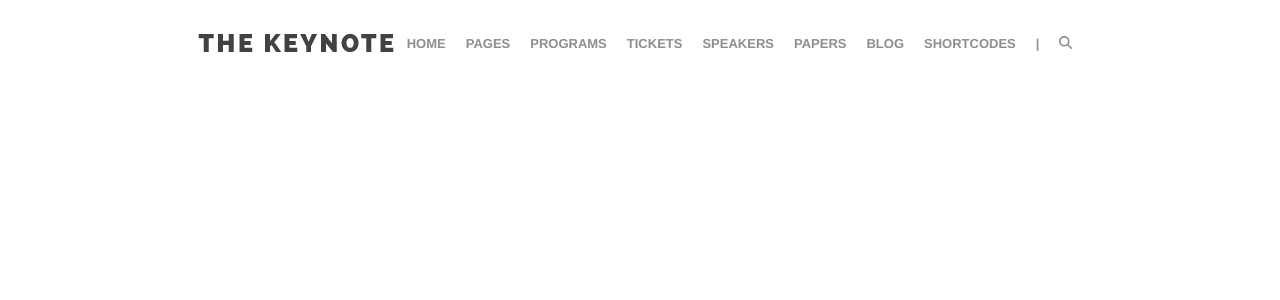
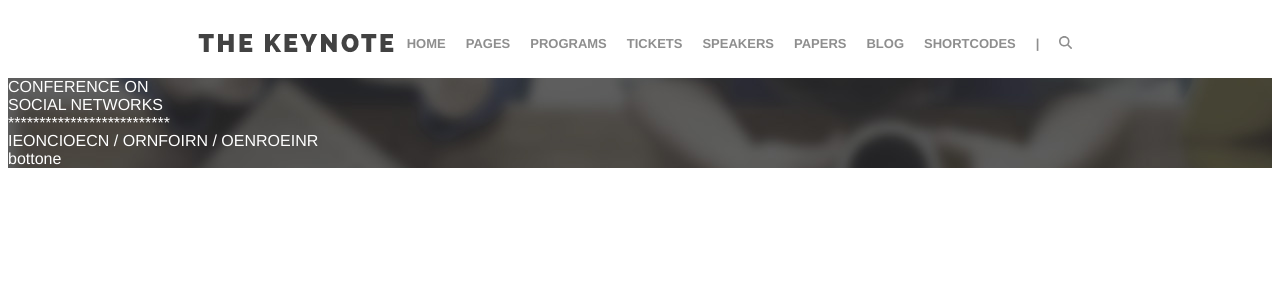
Before and after one commit to AndreaPanzeriDev/proj-html-vuejs, a Vue app: page / in a window 1280 px wide. Shown: the top 300 px of the page. Built offline with nearby package versions, Linux system fonts and the light colour scheme.

Commit message:
compiled

```diff
--- a/src/components/ConferenceComp.vue
+++ b/src/components/ConferenceComp.vue
@@ -1,13 +1,37 @@
 <template>
-  <div></div>
+  <div id="conference">
+    <div>CONFERENCE ON</div>
+    <div>SOCIAL NETWORKS</div>
+    <div>**************************</div>
+    <div>IEONCIOECN / ORNFOIRN / OENROEINR</div>
+    <div>bottone</div>
+  </div>
 </template>
 
 <script>
 export default {
+    name: "ConferenceComp",
+    data(){
+        return{
+            slider:[
+                {background: '../assets/img/slider-1-bg.jpg', position:'center'},
+                {background: '../assets/img/2-item-1.jpg', position: 'right'},
+                {},
+            ],
+            position: 0,
+        }
+    },
+    methods(){
 
+    }
 }
 </script>
 
-<style>
-
+<style scoped>
+#conference{
+    background-image: url('../assets/img/slider-1-bg.jpg');
+    width: 100%;
+    height: 100%;
+    color: white;
+}
 </style>
```
